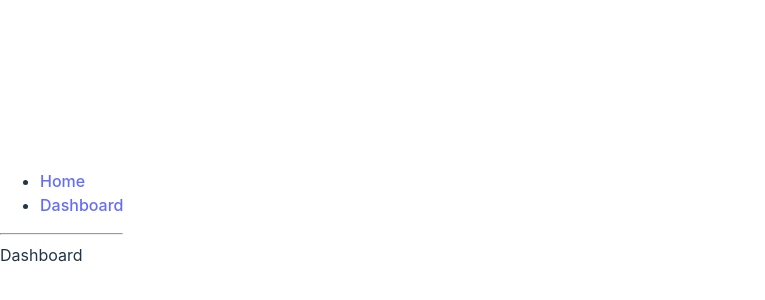
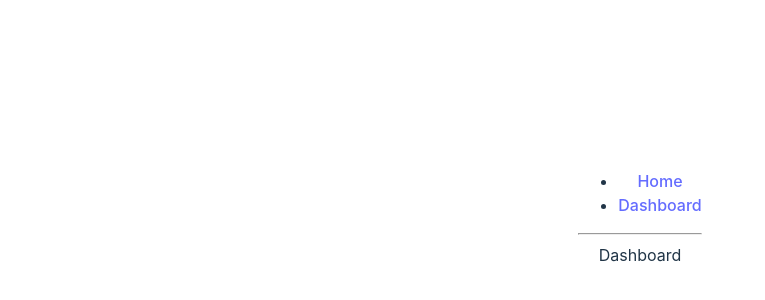
Before and after one commit to p-adams/acme-dashboard, a React (Vite) app: page /dashboard in a window 1280 px wide. Shown: the part 190-490 px from the top of the page, without its empty margins (0-765 px from the left). Built offline with nearby package versions, Linux system fonts and the light colour scheme.

Commit message:
improvements

```diff
--- a/src/components/Apod/index.tsx
+++ b/src/components/Apod/index.tsx
@@ -1,7 +1,7 @@
 import AppLoader from "../AppLoader";
 
 interface ApodProps {
-  data: Maybe<APOD>;
+  data: Maybe<Apod>;
   isLoading: boolean;
   isError: boolean;
 }
@@ -9,7 +9,7 @@ interface ApodProps {
 export default function Apod(props: ApodProps) {
   const { data, isError, isLoading } = props;
   return (
-    <>
+    <div className="Apod--Container">
       NASA picture of the day
       <div>
         {isLoading ? (
@@ -18,7 +18,7 @@ export default function Apod(props: ApodProps) {
           <span className="Info--error">Please Try Again</span>
         ) : (
           data && (
-            <div className="APOD--container">
+            <div className="Apod--Media-Container">
               <h3>
                 {data.media_type === "video" ? "Video" : "Image"} of The Day
               </h3>
@@ -42,6 +42,6 @@ export default function Apod(props: ApodProps) {
           )
         )}
       </div>
-    </>
+    </div>
   );
 }
--- a/src/routes/__root.tsx
+++ b/src/routes/__root.tsx
@@ -1,9 +1,10 @@
 import { createRootRoute, Link, Outlet } from "@tanstack/react-router";
 import { TanStackRouterDevtools } from "@tanstack/router-devtools";
+import "./root.css";
 
 export const Route = createRootRoute({
   component: () => (
-    <>
+    <main className="main-content">
       <header>
         <nav>
           <ul>
@@ -23,6 +24,6 @@ export const Route = createRootRoute({
       <hr />
       <Outlet />
       <TanStackRouterDevtools />
-    </>
+    </main>
   ),
 });
--- a/src/routes/index.lazy.tsx
+++ b/src/routes/index.lazy.tsx
@@ -1,7 +1,5 @@
 import { createLazyFileRoute } from "@tanstack/react-router";
-import "./App.css";
 import { useQuery } from "@tanstack/react-query";
-import AppLoader from "../components/AppLoader";
 import Apod from "../components/Apod";
 
 export const Route = createLazyFileRoute("/")({
@@ -9,7 +7,7 @@ export const Route = createLazyFileRoute("/")({
 });
 
 function App() {
-  const { data, isLoading, isError } = useQuery<Maybe<APOD>>({
+  const { data, isLoading, isError } = useQuery<Maybe<Apod>>({
     queryKey: ["apod"],
     queryFn: async () =>
       await fetch(
--- a/src/routes/App.css
+++ b/src/routes/root.css
@@ -4,3 +4,6 @@
   padding: 2rem;
   text-align: center;
 }
+
+.main-content {
+}
--- a/src/types.d.ts
+++ b/src/types.d.ts
@@ -1,4 +1,4 @@
-interface APOD {
+interface Apod {
   date: string;
   explanation: string;
   media_type: string;
```
Also changed, not shown: src/components/Apod/style.css (added).
